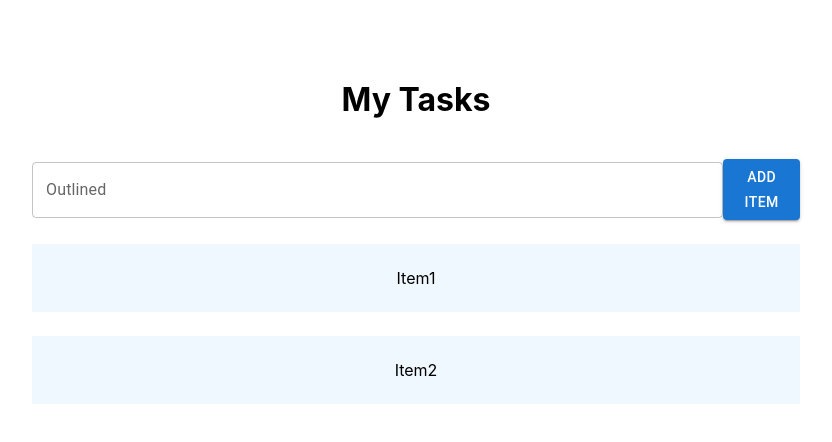
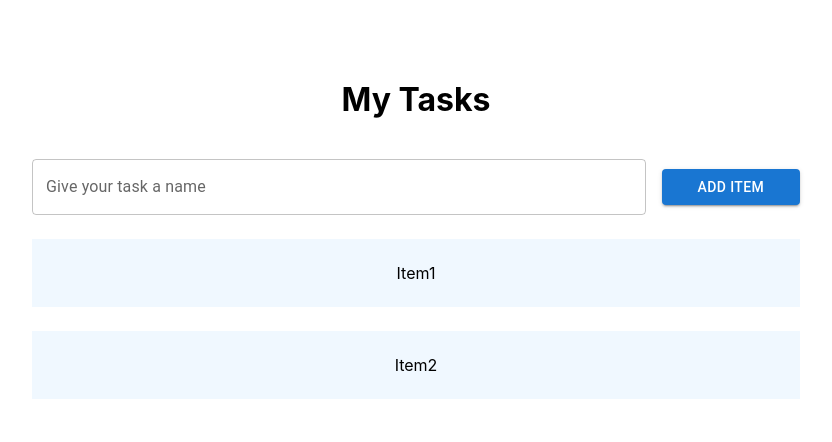
Before and after one commit to hudson-pierce/react-to-do-app, a React (Create React App) app: page / in a window 1280 px wide. Shown: the top 442 px of the page, without its empty margins (224-1056 px from the left). Built offline with nearby package versions, Linux system fonts and the light colour scheme.

Commit message:
Fix spacing between button and input field

```diff
--- a/src/components/AddTaskForm/AddTaskForm.css
+++ b/src/components/AddTaskForm/AddTaskForm.css
@@ -2,5 +2,4 @@
     display: flex;
     justify-content: space-between;
     align-items: center;
-    width: 100%;
 }
--- a/src/components/AddTaskInput/AddTaskInput.css
+++ b/src/components/AddTaskInput/AddTaskInput.css
@@ -1,4 +1,4 @@
 .textfield {
-    flex: 90%;
-    padding: 10px;
+    width: 80%;
+    /* margin: 5px; */
 }
--- a/src/components/AddTaskInput/AddTaskInput.tsx
+++ b/src/components/AddTaskInput/AddTaskInput.tsx
@@ -4,6 +4,6 @@ import { TextField } from '@mui/material';
 
 export const AddTaskInput: React.FC = () => {
     return (
-        <TextField id="outlined-basic" label="Outlined" variant="outlined" className='textfield'/>
+        <TextField id="outlined-basic" label="Give your task a name" variant="outlined" className='textfield'/>
     )
 }
--- a/src/components/Button/AddButton.css
+++ b/src/components/Button/AddButton.css
@@ -1,3 +1,3 @@
 .button {
-    flex: 10%;
+    width: 18%
 }
```
